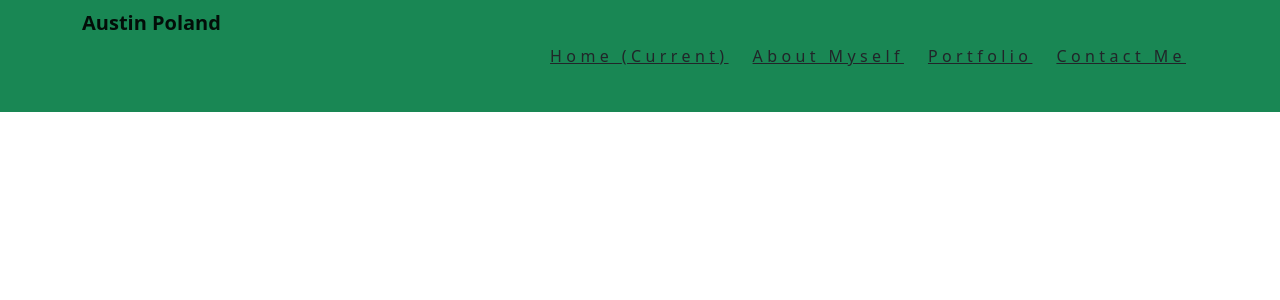
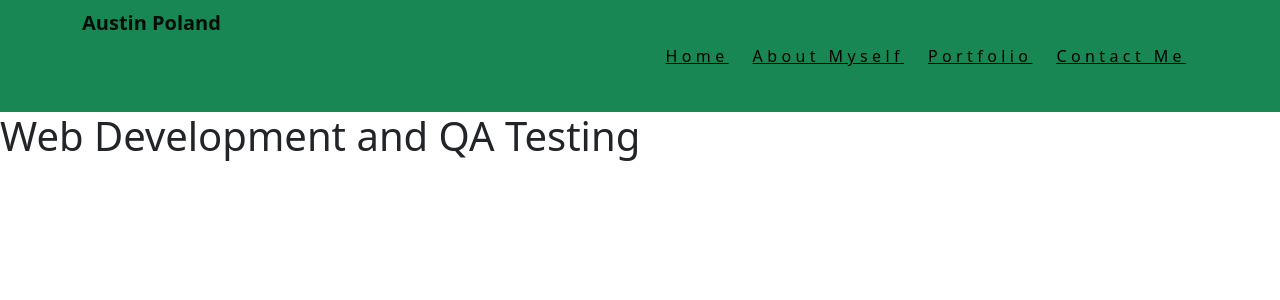
Before and after one commit to ausbosspoland/austinpoland-portfolio, a React (Create React App) app: page / in a window 1280 px wide. Shown: the top 300 px of the page. Built offline with nearby package versions, Linux system fonts and the light colour scheme.

Commit message:
created Header component and added to App.js

```diff
--- a/public/index.html
+++ b/public/index.html
@@ -39,5 +39,8 @@
       To begin the development, run `npm start` or `yarn start`.
       To create a production bundle, use `npm run build` or `yarn build`.
     -->
+    <script src="https://code.jquery.com/jquery-3.2.1.slim.min.js" integrity="sha384-KJ3o2DKtIkvYIK3UENzmM7KCkRr/rE9/Qpg6aAZGJwFDMVNA/GpGFF93hXpG5KkN" crossorigin="anonymous"></script>
+<script src="https://cdn.jsdelivr.net/npm/popper.js@1.12.9/dist/umd/popper.min.js" integrity="sha384-ApNbgh9B+Y1QKtv3Rn7W3mgPxhU9K/ScQsAP7hUibX39j7fakFPskvXusvfa0b4Q" crossorigin="anonymous"></script>
+<script src="https://cdn.jsdelivr.net/npm/bootstrap@4.0.0/dist/js/bootstrap.min.js" integrity="sha384-JZR6Spejh4U02d8jOt6vLEHfe/JQGiRRSQQxSfFWpi1MquVdAyjUar5+76PVCmYl" crossorigin="anonymous"></script>
   </body>
 </html>
--- a/src/App.css
+++ b/src/App.css
@@ -2,6 +2,8 @@
 
 :root {
   --black: #000000;
+  --sblue: #b0c4de;
+  --pdark: rgba(255, 255, 255, 0);
 }
 
 body {
@@ -49,7 +51,7 @@ body {
 
 /*---- NAV BAR LINKS ----*/
 nav a.nav-links {
-  font-weight: 500;
+  font-size: 1rem;
   letter-spacing: 0.275rem;
   cursor: pointer;
 }
@@ -61,7 +63,8 @@ nav ul li {
 .navbar-nav > li > a {
   margin-right: 0.75rem;
   margin-left: 0.75rem;
-  color: var(--primary-black) !important;
+  color: var(--black) !important;
+  border-top: 0.1875rem solid var(--pdark);
 }
 
 .navbar-brand {
@@ -71,3 +74,11 @@ nav ul li {
   padding:0 !important;
   height: 6rem !important;
 }
+
+.navbar-nav > li > a.active,  .navbar-nav > li > a.active:focus {
+  border-top: 0.1875rem solid var(--sblue);
+}
+
+.navbar-nav > li > a:hover {
+  border-top: 0.1875rem solid var(--sblue);
+}
--- a/src/App.js
+++ b/src/App.js
@@ -1,10 +1,14 @@
 import './App.css';
 import "bootstrap/dist/css/bootstrap.min.css";
 import Navbar from "./components/Nav";
+import Header from "./components/Header";
 
 function App() {
   return (
-    <Navbar />
+    <>
+      <Navbar />
+      <Header />
+    </>
   );
 }
 
--- /dev/null
+++ b/src/components/Header.js
@@ -0,0 +1,13 @@
+import React from "react";
+
+const header = () => {
+  return (
+      <div className="header-wraper">
+          <div className="main-info">
+              <h1>Web Development and QA Testing</h1>
+          </div>
+      </div>
+  )
+}
+
+export default header
--- a/src/components/Nav.js
+++ b/src/components/Nav.js
@@ -12,7 +12,7 @@ const Navbar = () => {
                 <div className="collapse navbar-collapse" id="navbarSupportedContent">
                     <ul className="navbar-nav ms-auto">
                         <li className="nav-item active">
-                            <a className="nav-links" href="#">Home <span className="sr-only">(current)</span></a>
+                            <a className="nav-links" href="#">Home <span className="sr-only"></span></a>
                         </li>
                         <li className="nav-item">
                             <a className="nav-links" href="#">About Myself</a>
```
